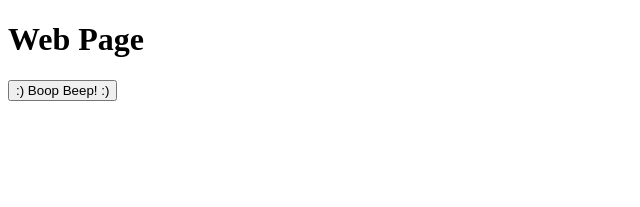
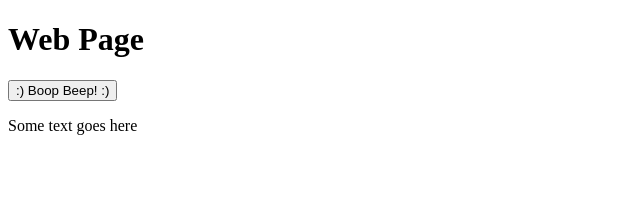
Before and after one commit to darrenbutcher/turbotest, a Next.js app in the folder apps/web/: page / in a window 1280 px wide. Shown: the top 207 px of the page, without its empty margins (0-640 px from the left). Built offline with nearby package versions, Linux system fonts and the light colour scheme.

Commit message:
feat(web): add some text to web

```diff
--- a/apps/web/pages/index.tsx
+++ b/apps/web/pages/index.tsx
@@ -5,6 +5,7 @@ export default function Web() {
     <div>
       <h1>Web Page</h1>
       <Button />
+      <p>Some text goes here</p>
     </div>
   );
 }
```
